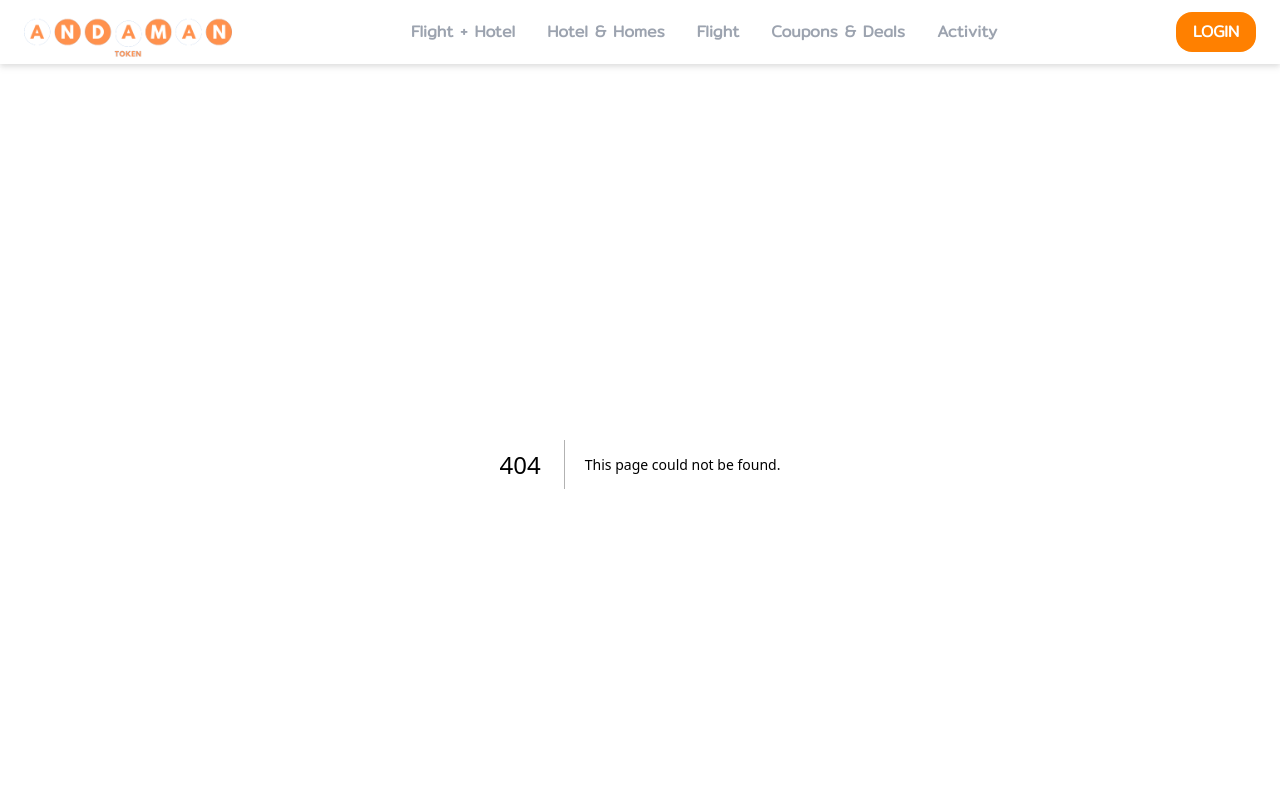
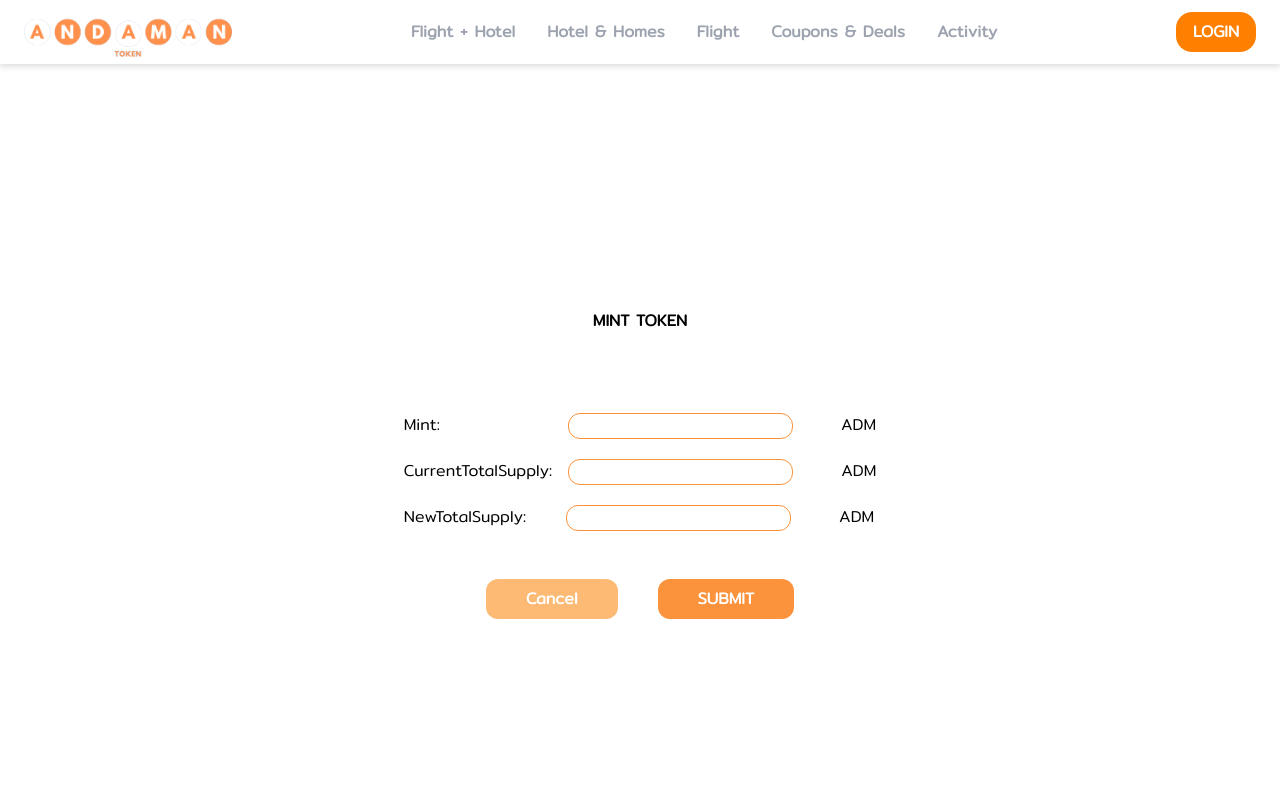
Before and after one commit to baadnk7777777/andamon_token_frontend, a Next.js app: page /admin_mint_page in a window 1280 px wide. Before the commit this address had no page. Shown: the top 800 px of the page. Built offline with nearby package versions, Linux system fonts and the light colour scheme.

Commit message:
admin mint.

```diff
--- /dev/null
+++ b/pages/admin_mint_page.tsx
@@ -0,0 +1,39 @@
+import React from 'react'
+
+export const admin_mint_page = () => {
+    return (
+        <div className=" h-screen font-work_sans flex flex-col justify-center">
+            <div className="flex flex-col items-center justify-center">
+                <p className=' font-bold mb-20'>MINT TOKEN</p>
+                <div className=" flex  flex-col">
+                    <div className="flex mb-5">
+                        <p className='mr-32'>Mint: </p>
+                        <input type="text" className=' text-center px-2 border border-orange-400 rounded-xl'></input>
+                        <p className='ml-12'>ADM</p>
+                    </div>
+                    <div className="flex mb-5">
+                        <p className='mr-4'>CurrentTotalSupply: </p>
+                        <input type="text" className='text-center px-2 border border-orange-400 rounded-xl'></input>
+                        <p className='ml-12'>ADM</p>
+                    </div>
+                    <div className="flex mb-12">
+                        <p className='mr-10'>NewTotalSupply: </p>
+                        <input type="text" className='text-center px-2 border border-orange-400 rounded-xl'></input>
+                        <p className='ml-12'>ADM</p>
+                    </div>
+                    <div className="flex justify-center items-center">
+                        <button className=' mr-10 bg-orange-300  rounded-xl px-10 py-2 text-white font-bold '>Cancel</button>
+
+                        <button className=' bg-orange-400  rounded-xl px-10 py-2 text-white font-bold '>SUBMIT</button>
+                    </div>
+                </div>
+                <div className=""></div>
+                <div className=""></div>
+            </div>
+
+
+        </div>
+    )
+}
+
+export default admin_mint_page
--- a/pages/admin_page.tsx
+++ b/pages/admin_page.tsx
@@ -10,8 +10,8 @@ export const admin_page = () => {
             <Image src={meta_mask_logo} alt='/' className='w-96'/>
             </div>
             <div className="flex justify-center mt-24 gap-8 font-bold">
-                <button className=' w-52 text-orange-400 px-3 py-2 border-orange-400 border-2 rounded-xl'>MINT TOKEN</button>
-                <button className='w-52 text-orange-400 px-3 py-2 border-orange-400 border-2 rounded-xl'>PAY HOTEL</button>
+                <button className=' w-52 text-orange-400 px-3 py-2 border-orange-400 border-2 rounded-xl hover:bg-orange-400 hover:text-white'>MINT TOKEN</button>
+                <button className='w-52 text-orange-400 px-3 py-2 border-orange-400 border-2 rounded-xl hover:bg-orange-400 hover:text-white'>PAY HOTEL</button>
             </div>
 
         </div>
```
